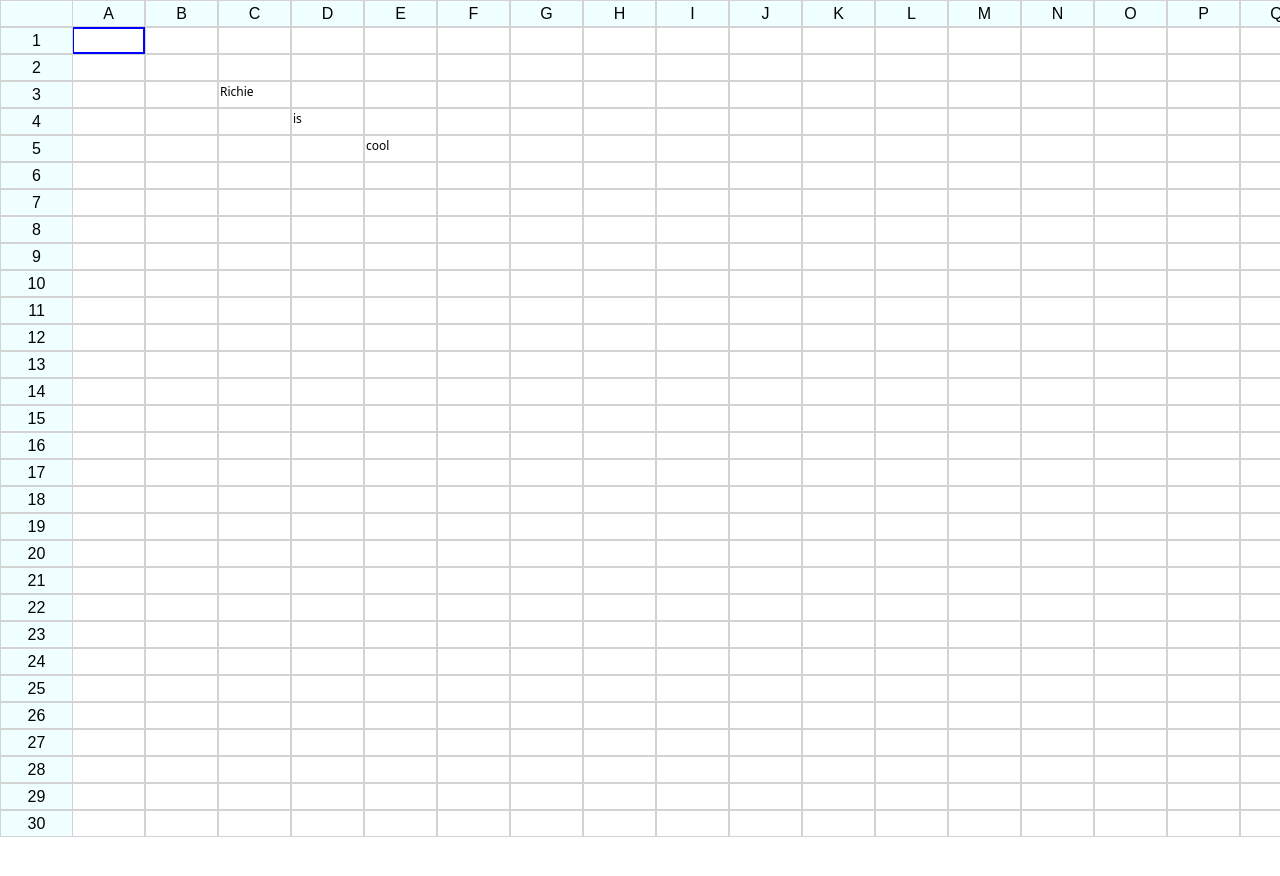
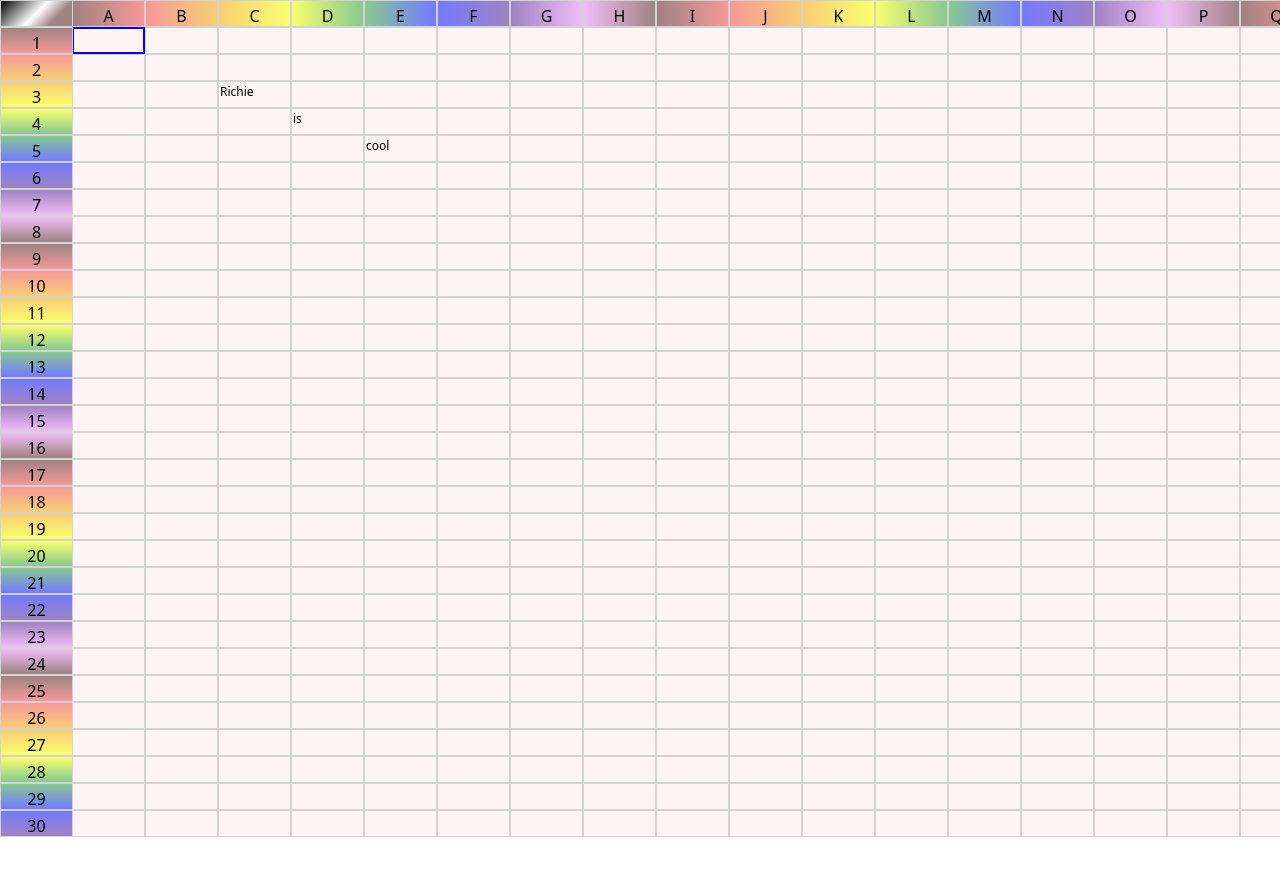
Before and after one commit to Eihcir0/rcell, a React (Create React App) app: page / in a window 1280 px wide. Shown: the top 876 px of the page. Built offline with nearby package versions, Linux system fonts and the light colour scheme.

Commit message:
Add some cool colors

```diff
--- a/src/components/Cells/HeaderCell.jsx
+++ b/src/components/Cells/HeaderCell.jsx
@@ -36,10 +36,18 @@ export default class HeaderCell extends React.Component {
         }
     }
 
+    getClass = () => {
+        let className = `header-cell header-cell-${this.props.type}`
+        const value = this.props.type === 'col' ? this.props.col : this.props.row
+        className += ` color${value % 8}${this.props.type}`
+        return className
+
+    }
+
     render() {
         console.log('rendering headerCell')
         return (
-            <div className={`header-cell header-cell-${this.props.type}`}>
+            <div className={this.getClass()}>
                 {this.renderLabel()}
             </div>
         )
--- a/src/index.css
+++ b/src/index.css
@@ -35,6 +35,9 @@ html {
     position: fixed;
     z-index: 1000;
     top: 0;
+    background-image: linear-gradient(135deg,black, grey, white,  #61242491,  #61242491) !important;
+
+    /* background-image: linear-gradient(-45deg,red,orange,yellow,green,blue,indigo,violet) !important; */
 }
 
 .header-column {
@@ -64,11 +67,15 @@ html {
     padding: 1px;
     font-family: system-ui;
     font-size: 12px;
+    background: #f0808017;
 }
 
 .cell-editor-input {
     font-family: system-ui;
     font-size: 12px;
+    border: 0;
+    outline: none;
+    width: -webkit-fill-available;
 }
 .header-cell {
     display: inline-block;
@@ -78,9 +85,60 @@ html {
     text-align: center;
     background: azure;
     padding: 4px;
-    font-family: fantasy;
+    font-family: system-ui;
+    color: black;
+    text-shadow: 1px;
 }
 
+
+.color0col {
+    background-image: linear-gradient(to right, #61242491, #ff000066);
+}
+.color1col {
+    background-image: linear-gradient(to right,#ff000066,#ffa5008a);
+}
+.color2col {
+    background-image: linear-gradient(to right,#ffa5008a,#ffff0091);
+}
+.color3col {
+    background-image: linear-gradient(to right,#ffff0091,#0080006e);
+}
+.color4col {
+    background-image: linear-gradient(to right,#0080006e,#0000ff85);
+}
+.color5col {
+    background-image: linear-gradient(to right,#0000ff85,#4b00827d);
+}
+.color6col {
+    background-image: linear-gradient(to right,#4b00827d,#ee82ee85);
+}
+.color7col {
+    background-image: linear-gradient(to right,#ee82ee85, #61242491);
+}
+.color0row {
+    background-image: linear-gradient(to bottom, #61242491, #ff000066);
+}
+.color1row {
+    background-image: linear-gradient(to bottom,#ff000066,#ffa5008a);
+}
+.color2row {
+    background-image: linear-gradient(to bottom,#ffa5008a,#ffff0091);
+}
+.color3row {
+    background-image: linear-gradient(to bottom,#ffff0091,#0080006e);
+}
+.color4row {
+    background-image: linear-gradient(to bottom,#0080006e,#0000ff85);
+}
+.color5row {
+    background-image: linear-gradient(to bottom,#0000ff85,#4b00827d);
+}
+.color6row {
+    background-image: linear-gradient(to bottom,#4b00827d,#ee82ee85);
+}
+.color7row {
+    background-image: linear-gradient(to bottom,#ee82ee85, #61242491);
+}
 .cursor {
     border: 2px solid blue;
 }
```
